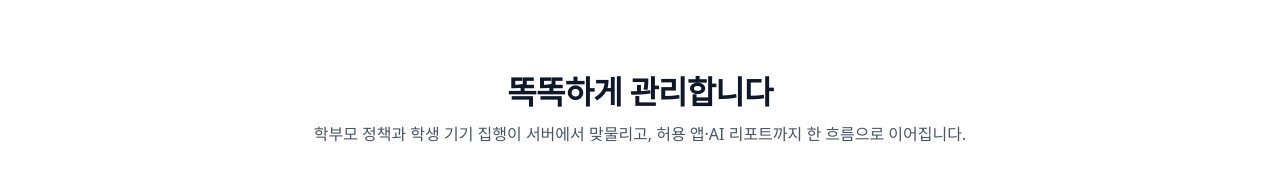
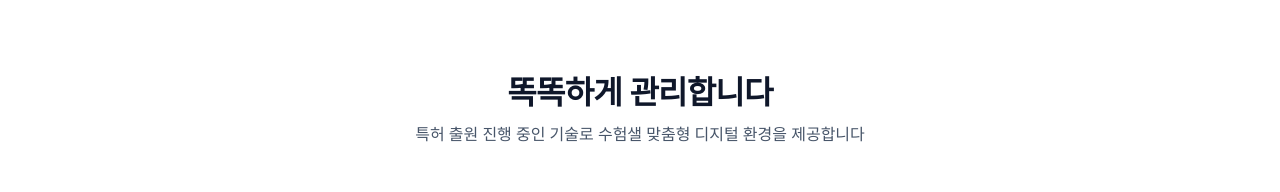
Before and after one commit to hwchung24/rootDaechi_web, a Next.js app: page / in a window 1280 px wide. Shown: the part 1620-1812 px from the top of the page. Built offline with nearby package versions, Linux system fonts and the light colour scheme; no server answers.

Commit message:
FeatureFlowSection.tsx 업데이트

```diff
--- a/components/FeatureFlowSection.tsx
+++ b/components/FeatureFlowSection.tsx
@@ -54,7 +54,7 @@ export function FeatureFlowSection() {
             똑똑하게 관리합니다
           </h2>
           <p className="mx-auto mt-3 max-w-2xl text-sm leading-relaxed text-slate-600 sm:text-base">
-            학부모 정책과 학생 기기 집행이 서버에서 맞물리고, 허용 앱·AI 리포트까지 한 흐름으로 이어집니다.
+            특허 출원 진행 중인 기술로 수험샐 맞춤형 디지털 환경을 제공합니다
           </p>
         </div>
 
```
